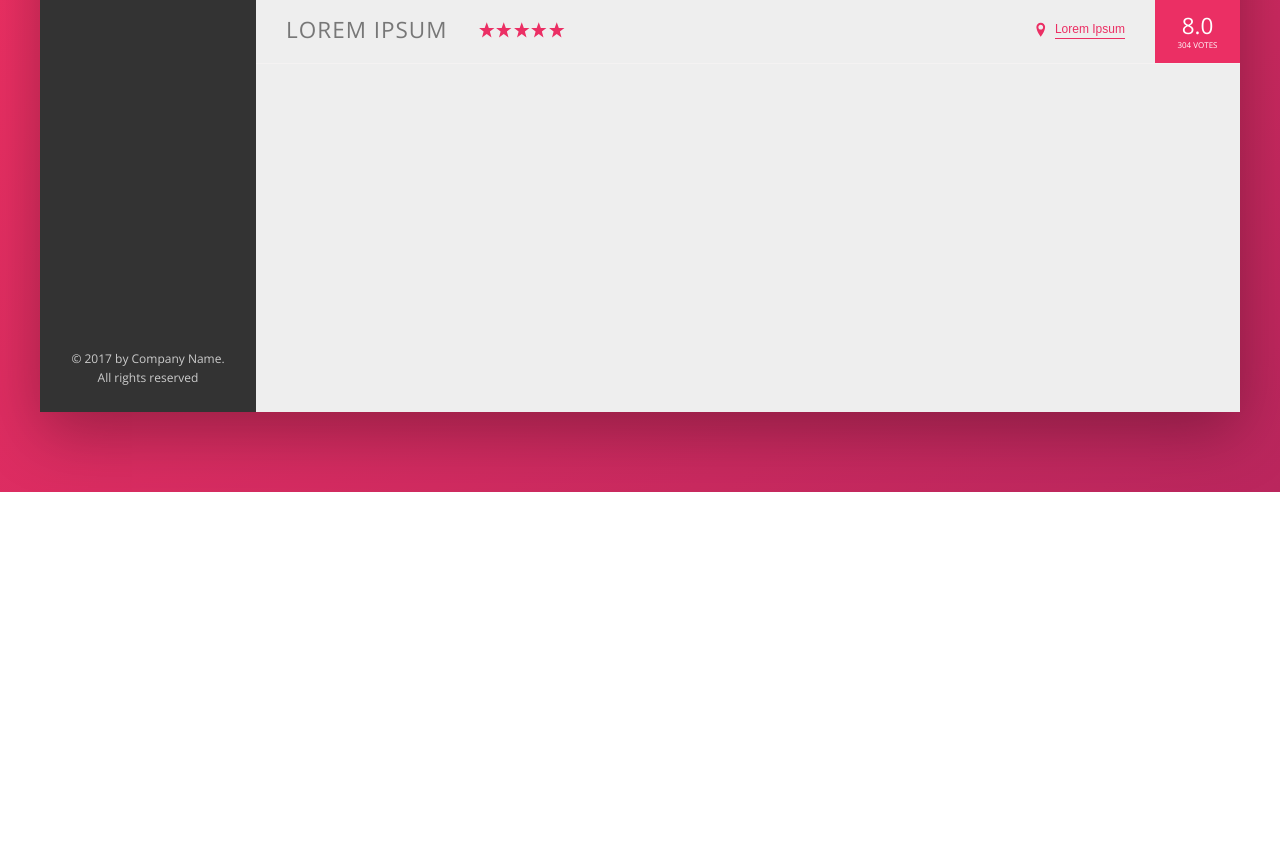
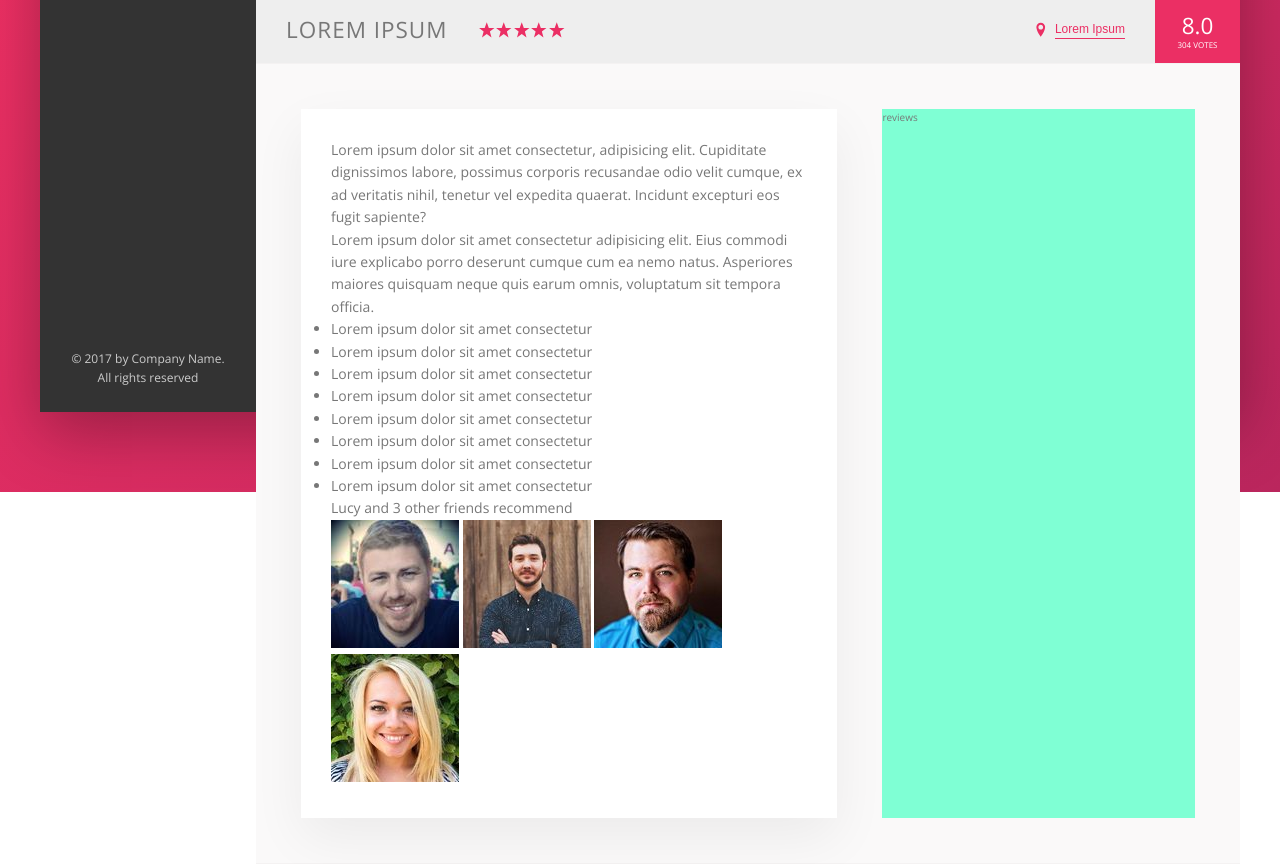
Before and after one commit to EricSnell/flex-ui, a website: page index.html in a window 1280 px wide. Shown: the part 538-1402 px from the top of the page. Before the commit the page ends 1030 px from the top, so only its background shows below. Drawn offline with nearby package versions, Linux system fonts and the light colour scheme.

Commit message:
computers about to die commit -- markup added for description section

```diff
--- a/index.html
+++ b/index.html
@@ -131,6 +131,41 @@
             <div class="overview__rating-count">304 votes</div>
           </div>
         </div>
+
+        <div class="details">
+          <div class="description">
+            <p class="paragraph">
+              Lorem ipsum dolor sit amet consectetur, adipisicing elit. Cupiditate dignissimos labore, possimus corporis recusandae odio velit cumque, ex ad veritatis nihil, tenetur vel expedita quaerat. Incidunt excepturi eos fugit sapiente?
+            </p>
+            <p class="paragraph">
+              Lorem ipsum dolor sit amet consectetur adipisicing elit. Eius commodi iure explicabo porro deserunt cumque cum ea nemo natus. Asperiores maiores quisquam neque quis earum omnis, voluptatum sit tempora officia.
+            </p>
+            <ul class="list">
+              <li class="list__item">Lorem ipsum dolor sit amet consectetur</li>
+              <li class="list__item">Lorem ipsum dolor sit amet consectetur</li>
+              <li class="list__item">Lorem ipsum dolor sit amet consectetur</li>
+              <li class="list__item">Lorem ipsum dolor sit amet consectetur</li>
+              <li class="list__item">Lorem ipsum dolor sit amet consectetur</li>
+              <li class="list__item">Lorem ipsum dolor sit amet consectetur</li>
+              <li class="list__item">Lorem ipsum dolor sit amet consectetur</li>
+              <li class="list__item">Lorem ipsum dolor sit amet consectetur</li>
+            </ul>
+            <div class="recommend">
+              <p class="recommend__count">
+                Lucy and 3 other friends recommend
+              </p>
+              <div class="recommend__friends">
+                <img src="img/user-3.jpg" alt="Friend 1" class="recommend__photo">
+                <img src="img/user-4.jpg" alt="Friend 2" class="recommend__photo">
+                <img src="img/user-5.jpg" alt="Friend 3" class="recommend__photo">
+                <img src="img/user-6.jpg" alt="Friend 4" class="recommend__photo">
+              </div>
+            </div>
+          </div>
+          <div class="user-reviews">
+            reviews
+          </div>
+        </div>
       </main>
     </div>
 
--- a/sass/_base.scss
+++ b/sass/_base.scss
@@ -13,6 +13,9 @@
   --color-grey-dark-3: #999;
 
   --shadow-dark: 0 2rem 6rem rgba(0, 0, 0, .3); // box shadow
+  --shadow-light: 0 2rem 5rem rgba(0, 0, 0, .06);
+  --line: 1px solid var(--color-grey-light-2); // border bottom
+
 }
 
 * {
--- a/sass/_components.scss
+++ b/sass/_components.scss
@@ -207,7 +207,7 @@ OVERVIEW
 =================*/
 .overview {
   display: flex;
-  border-bottom: 1px solid var(--color-grey-light-2);
+  border-bottom: var(--line);
   align-items: center;
 
   &__heading {
--- a/sass/_layout.scss
+++ b/sass/_layout.scss
@@ -35,3 +35,24 @@
   background: #eee;
   height: 80rem;
 }
+
+.details {
+  display: flex;
+  padding: 4.5rem;
+  background-color: var(--color-grey-light-1);
+  border-bottom: var(--line);
+}
+
+.description {
+  background-color: #fff;
+  box-shadow: var(--shadow-light);
+  padding: 3rem;
+  flex: 0 0 60%; // occupy 60% of container
+  margin-right: 4.5rem;
+  font-size: 1.4rem;
+}
+
+.user-reviews {
+  background-color: aquamarine;
+  flex: 1; // occupy remaining space
+}
```
Also changed, not shown: css/style.css.
